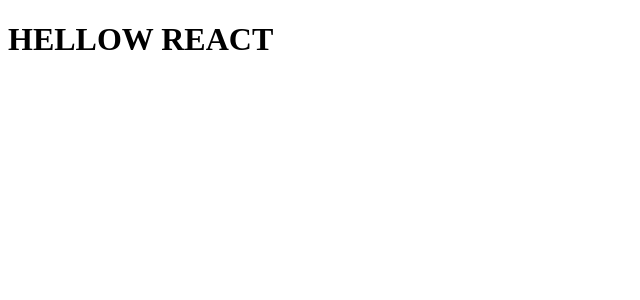
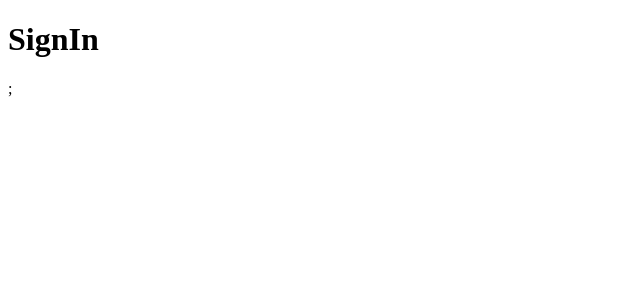
Before and after one commit to marciovz/gympoint-web, a React (Create React App) app: page / in a window 1280 px wide. Shown: the top 300 px of the page, without its empty margins (0-640 px from the left). Built offline with nearby package versions, Linux system fonts and the light colour scheme.

Commit message:
Configuração inicial das rotas do projeto

```diff
--- a/package.json
+++ b/package.json
@@ -3,8 +3,10 @@
   "version": "0.1.0",
   "private": true,
   "dependencies": {
+    "history": "^4.10.1",
     "react": "^16.12.0",
     "react-dom": "^16.12.0",
+    "react-router-dom": "^5.1.2",
     "react-scripts": "3.2.0"
   },
   "scripts": {
--- a/src/App.js
+++ b/src/App.js
@@ -1,7 +1,15 @@
 import React from 'react';
+import { Router } from 'react-router-dom';
+
+import Routes from './routes';
+import history from './services/history';
 
 function App() {
-  return <h1>HELLOW REACT</h1>
+  return (
+    <Router history={history}>
+      <Routes />;
+    </Router>
+  );
 }
 
 export default App;
--- /dev/null
+++ b/src/pages/Enrollment/index.js
@@ -0,0 +1,7 @@
+import React from 'react';
+
+// import { Container } from './styles';
+
+export default function Enrollment() {
+  return <h1>Matricula</h1>;
+}
--- /dev/null
+++ b/src/pages/Help_order/index.js
@@ -0,0 +1,7 @@
+import React from 'react';
+
+// import { Container } from './styles';
+
+export default function Help_order() {
+  return <h1>Pedidos</h1>;
+}
--- /dev/null
+++ b/src/pages/Plan/index.js
@@ -0,0 +1,7 @@
+import React from 'react';
+
+// import { Container } from './styles';
+
+export default function Plan() {
+  return <h1>Planos</h1>;
+}
--- /dev/null
+++ b/src/pages/SignIn/index.js
@@ -0,0 +1,7 @@
+import React from 'react';
+
+// import { Container } from './styles';
+
+export default function SignIn() {
+  return <h1>SignIn</h1>;
+}
--- /dev/null
+++ b/src/pages/Student/index.js
@@ -0,0 +1,7 @@
+import React from 'react';
+
+// import { Container } from './styles';
+
+export default function Student() {
+  return <h1>Alunos</h1>;
+}
--- /dev/null
+++ b/src/routes/index.js
@@ -0,0 +1,20 @@
+import React from 'react';
+import { Switch, Route } from 'react-router-dom';
+
+import SignIn from '../pages/SignIn';
+import Plan from '../pages/Plan';
+import Student from '../pages/Student';
+import Enrollment from '../pages/Enrollment';
+import Help_order from '../pages/Help_order';
+
+export default function Routes() {
+  return (
+    <Switch>
+      <Route path="/" exact component={SignIn} />
+      <Route path="/plan" component={Plan} />
+      <Route path="/student" component={Student} />
+      <Route path="/enrollment" component={Enrollment} />
+      <Route path="/help_order" component={Help_order} />
+    </Switch>
+  );
+}
--- /dev/null
+++ b/src/services/history.js
@@ -0,0 +1,5 @@
+import { createBrowserHistory } from 'history';
+
+const history = createBrowserHistory();
+
+export default history;
```
Also changed, not shown: 1 other file (tests, documents, lock files or other folders).
